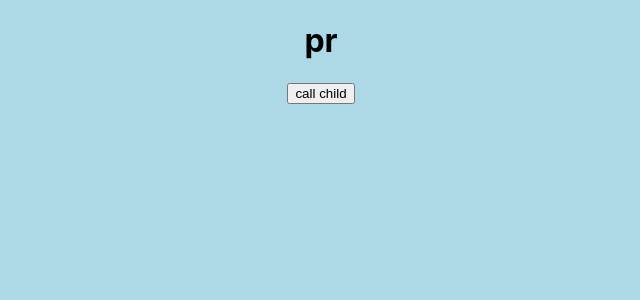
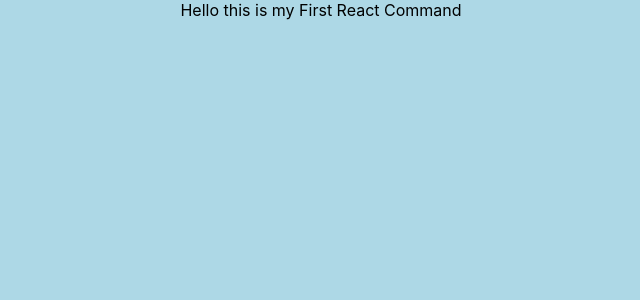
Before and after one commit to Abhishekbtech/ReactNotes, a React (Create React App) app: page / in a window 1280 px wide. Shown: the top 300 px of the page, without its empty margins (319-959 px from the left). Built offline with nearby package versions, Linux system fonts and the light colour scheme.

Commit message:
fix issue

```diff
--- a/src/App.js
+++ b/src/App.js
@@ -1,71 +1,10 @@
 import './App.css';
-import StopWatch from './Component/0.test/StopWatch';
-import Test1 from './Component/0.test/Test1';
-import Watch from './Component/0.test/Watch';
 import Hello from './Component/1.Basic/1.HelloWord/Hello';
-import CountApp from './Component/1.Basic/2.CountApp/CountApp';
-import Studentlist from './Component/1.Basic/3.ListComponent/Studentlist';
-import Conditional from './Component/1.Basic/4.ConditionalRendering/Conditional';
-import MultipleState from './Component/1.Basic/5.MultipleState/MultipleState';
-import SingleState from './Component/1.Basic/5.MultipleState/SingleState';
-import BasicRef from './Component/10.UseRef/1.Basic/BasicRef';
-import InputComponentForm from './Component/10.UseRef/2.Imp/InputComponentForm';
-import ShowLatestValAndPrevVal from './Component/10.UseRef/2.Imp/ShowLatestValAndPrevVal';
-import SimpleFormInputBoxComponent from './Component/10.UseRef/2.Imp/SimpleFormInputBoxComponent';
-import UndoMessage from './Component/10.UseRef/2.Imp/UndoMessage';
-import CounterReducer from './Component/11.UseReduce/CounterReducer';
-import Parent from './Component/12.Performance/1.Re-rendering/1.NoProps/Parent';
-import ParentVP from './Component/12.Performance/1.Re-rendering/2.ValueProps/ParentVP';
-import ParentFP from './Component/12.Performance/1.Re-rendering/3.FunctionalProps/ParentFP';
-import Redux from './Component/13.Redux/Redux';
-import ParentPTC from './Component/2.Communication/1.ParentToChild/ParentPTC';
-import ParentCTP from './Component/2.Communication/2.ChildToParent/ParentCTP';
-import ParentS from './Component/2.Communication/3.Sibling/ParentS';
-import KeysAndListProblem from './Component/3.KeysAndList/KeysAndListProblem';
-import KeysAndListSouction from './Component/3.KeysAndList/KeysAndListSouction';
-import HookUseEffect from './Component/5.HookUseEffect/HookUseEffect';
-import DigitalClock from './Component/6.DigitalClock/DigitalClock';
-import CounterClassComponent from './Component/7.ClassComponent/2.Counter/Count';
-import ReactRouter from './Component/8.ReactRouting/ReactRouter';
-import MainContext from './Component/9.ContextApi/1.Normal/Component/MainContext';
-import CREDwithLo from './Component/9.ContextApi/3.CRED/CREDwithLo';
-import Pr from "./Component/0.test/Pr"
-
 
 function App() {
   return (
     <div className="App">
-      {/* <Hello/> */}
-      {/* <CountApp/> */}
-      {/* <Studentlist/> */}
-      {/* <Conditional/> */}
-      {/* <SingleState/> */}
-      {/* <MultipleState/> */}
-      {/* <ParentPTC/> */}
-      {/* <ParentCTP/> */}
-      {/* <ParentS/> */}
-      {/* <KeysAndListProblem/> */}
-      {/* <KeysAndListSouction/> */}
-      {/* <HookUseEffect/> */}
-      {/* <DigitalClock/> */}
-      {/* <CounterClassComponent/> */}
-      {/* <ReactRouter/> */}
-      {/* <MainContext/> */}
-      {/* <CREDwithLo/> */}
-      {/* <BasicRef/> */}
-      {/* <ShowLatestValAndPrevVal/> */}
-      {/* <SimpleFormInputBoxComponent/> */}
-      {/* <InputComponentForm/> */}
-      {/* <UndoMessage/> */}
-      {/* <CounterReducer/> */}
-      {/* <Parent/> */}
-      {/* <ParentVP/> */}
-      {/* <ParentFP/> */}
-      {/* <Redux/> */}
-      {/* <Watch/> */}
-      {/* <Test1/> */}
-      {/* <StopWatch/> */}
-      <Pr/>
+      <Hello/>
     </div>
   );
 }
```
